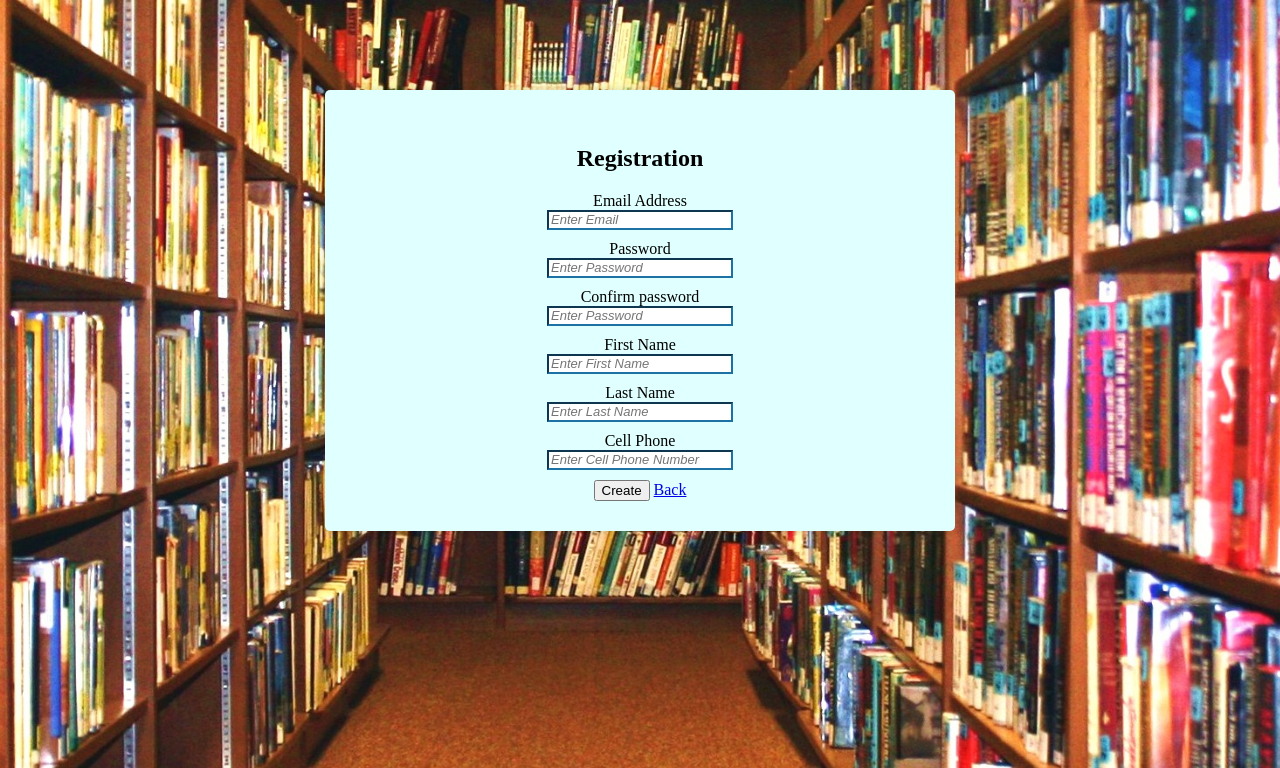
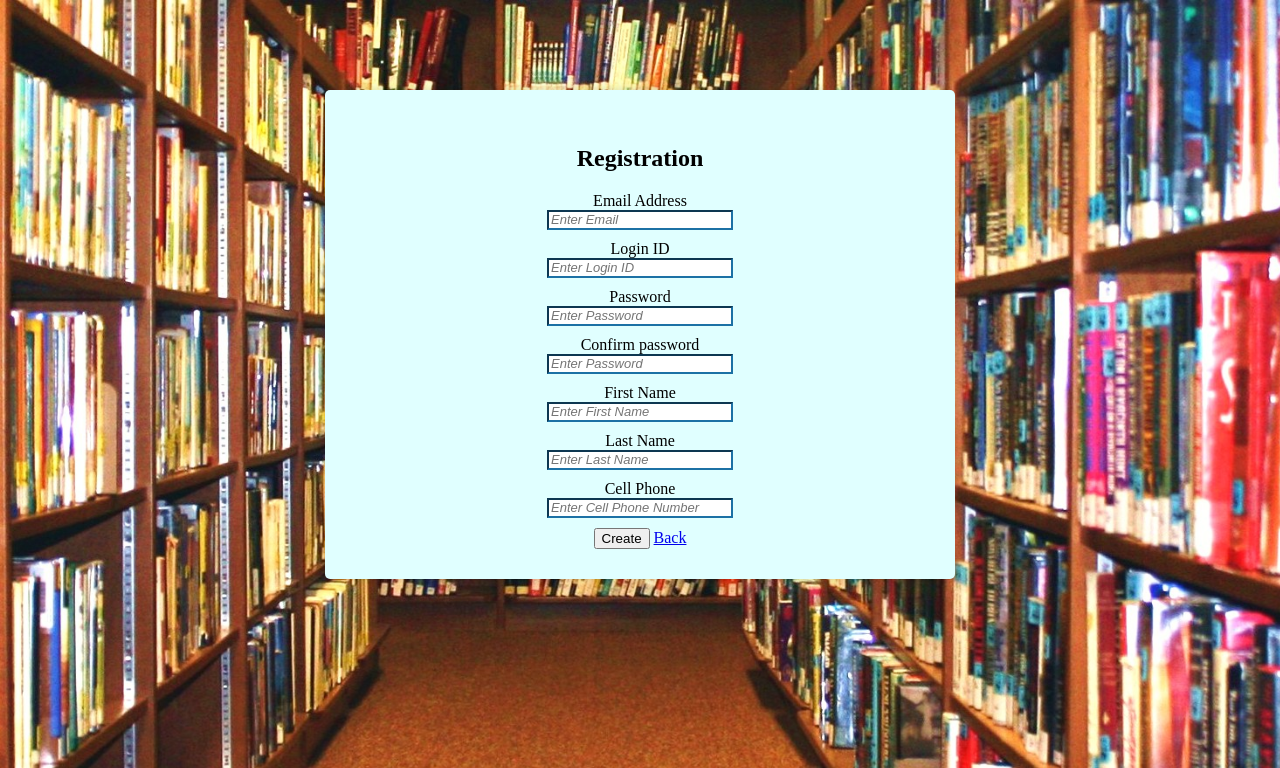
Before and after one commit to hdjewel/MyLibElf, a Flask app: page /register in a window 1280 px wide. Shown: the top 768 px of the page. Run offline with Flask 2, Linux system fonts and the light colour scheme; some libraries are stand-ins or nearby versions.

Commit message:
More missing screen prints for the README.MD file.

```diff
--- a/templates/register.html
+++ b/templates/register.html
@@ -20,6 +20,13 @@
                 <div class="editor-field">
                     <input class="form-control" id="email" name="email"
                            placeholder="Enter Email" type="text" value="" >
+                </div>
+                <div class="editor-label">
+                    <label for="login-id">Login ID</label>
+                </div>
+                <div class="editor-field">
+                    <input class="form-control" id="login" name="login"
+                           placeholder="Enter Login ID" type="text" value="" >
                 </div>
 
                 <div class="editor-label">
```
Also changed, not shown: screen_shots/Library_Configuration_Screen.png (added), screen_shots/Main_Page_Screen.png (added), screen_shots/Registration_Screen.png (added).
